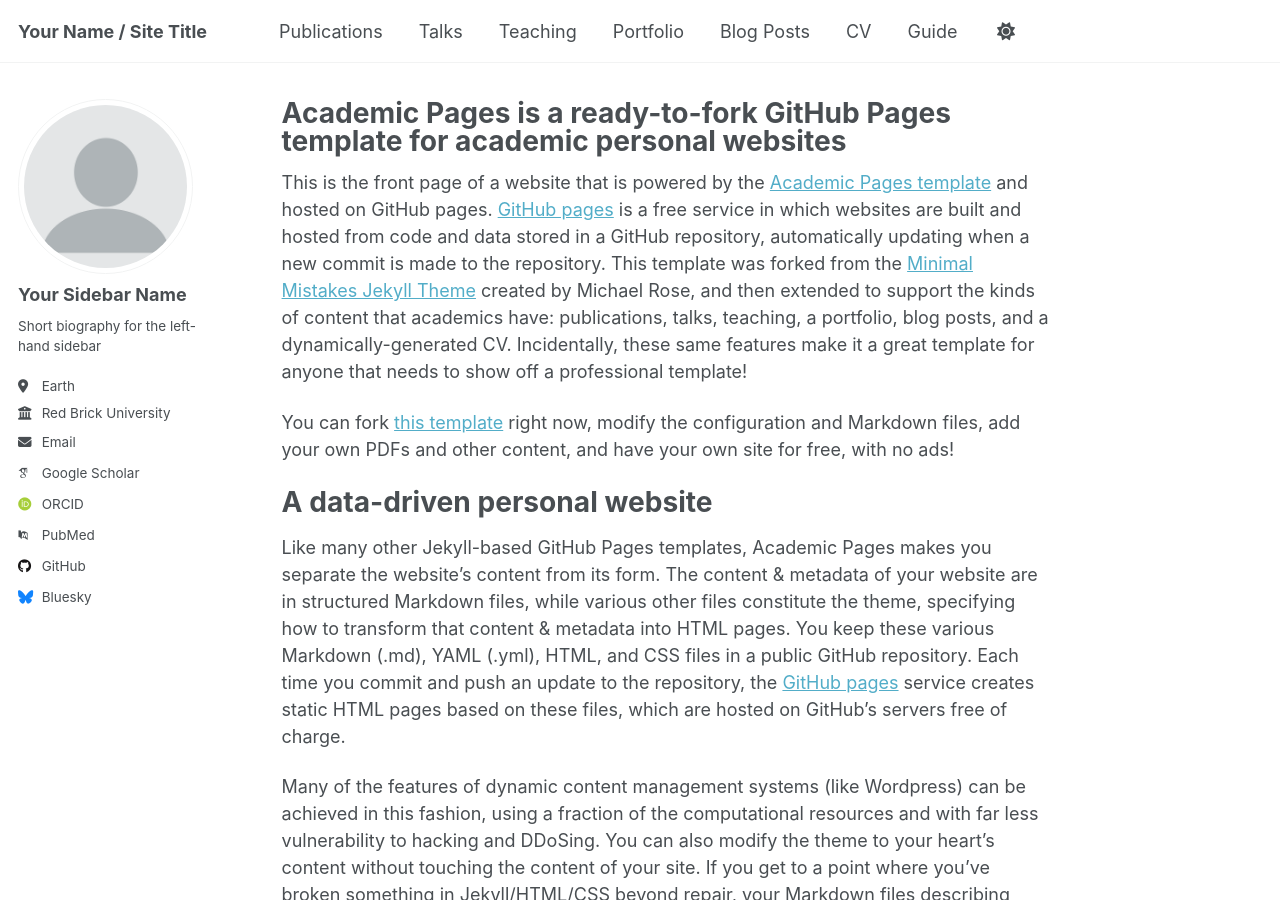
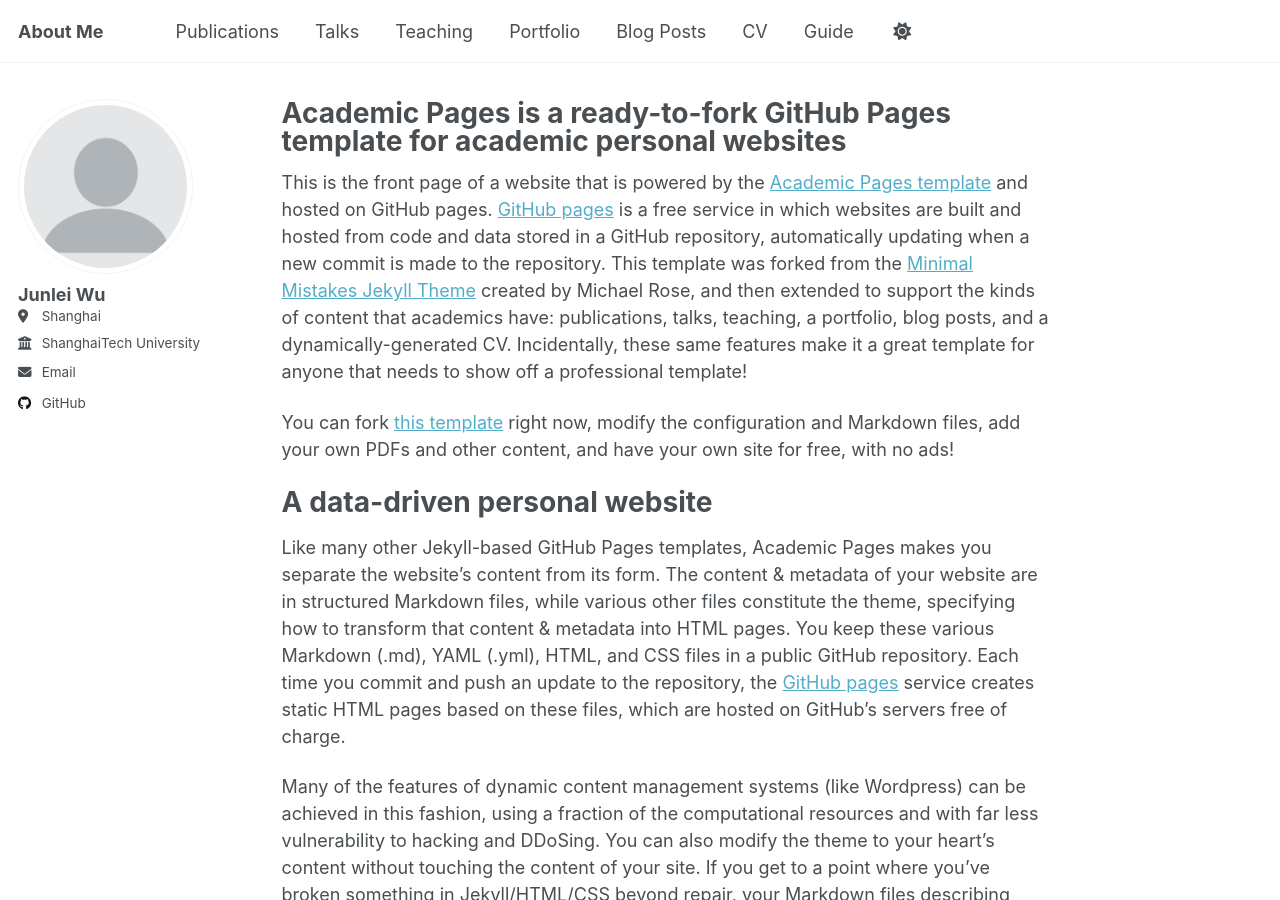
Before and after one commit to 5Junl/5Junl.github.io, a Jekyll site: the page built from _pages/about.md, in a window 1280 px wide and 900 px high. Built offline with Jekyll 4.4.1, drawn with Linux system fonts in a browser that asks for light colours; some web fonts are replaced; a script that is not in the unit is left out.

Commit message:
Modify personal details in _config.yml
Updated personal information in the configuration file, including title, name, location, employer, and email.

```diff
--- a/_config.yml
+++ b/_config.yml
@@ -9,7 +9,7 @@
 # Basic Site Settings
 locale                   : "en-US"
 site_theme               : "default" # Currently available options are "default", "air"
-title                    : "Your Name / Site Title"
+title                    : "About Me"
 title_separator          : "-"
 name                     : &name "Your Name"
 description              : &description "Your Name's academic portfolio"   # Update this with a general description of your site, this is the default if not overridden by a page
@@ -24,24 +24,24 @@ repository               : "academicpages/academicpages.github.io"
 author:
   # Biographic information
   avatar           : "profile.png"
-  name             : "Your Sidebar Name"
+  name             : "Junlei Wu"
   pronouns         : # example: "she/her"
-  bio              : "Short biography for the left-hand sidebar"
-  location         : "Earth"
-  employer         : "Red Brick University"
+  bio              : # "Short biography for the left-hand sidebar"
+  location         : "Shanghai"
+  employer         : "ShanghaiTech University"
   uri              : # URL
-  email            : "none@example.org"
+  email            : "wujl2024@shanghaitech.edu.cn"
 
   # Academic websites
   academia         : # URL
   arxiv            : # URL - Update with the correct link to your profile
-  googlescholar    : "https://scholar.google.com/citations?user=PS_CX0AAAAAJ"
+  googlescholar    : # "https://scholar.google.com/citations?user=PS_CX0AAAAAJ"
   inspire-hep      : # URL
   impactstory      : # URL
-  orcid            : "https://orcid.org/yourorcidurl"
+  orcid            : # "https://orcid.org/yourorcidurl"
   semantic         : # URL
   ssrn             : # URL
-  pubmed           : "https://www.ncbi.nlm.nih.gov/pubmed/?term=john+snow"
+  pubmed           : # "https://www.ncbi.nlm.nih.gov/pubmed/?term=john+snow"
   researchgate     : # URL
   scopus           : # URL
   zotero           : # URL
@@ -57,7 +57,7 @@ author:
 
   # Social media
   artstation       : # Username
-  bluesky          : "bsky.app" # Replace this with you Bluesky username
+  bluesky          : # "bsky.app" # Replace this with you Bluesky username
   facebook         : # Username
   flickr           : # Username
   foursquare       : # Username
```
